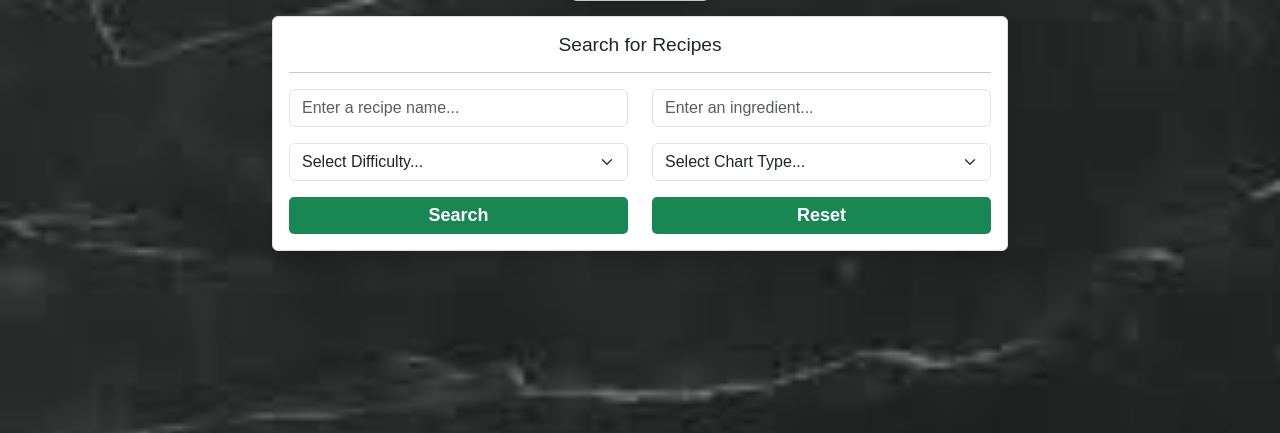
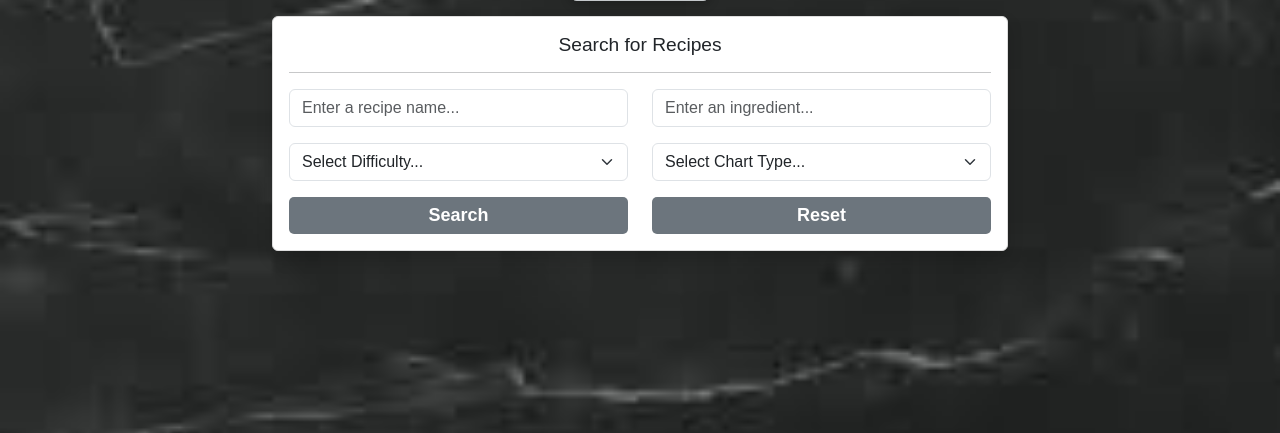
Before and after one commit to evandanowitz/A2_Recipe_App, a Django app: page /recipes/ in a window 1280 px wide, after a click on "Search". Shown: the part 298-731 px from the top of the page. Run offline with Django 4.2, Linux system fonts and the light colour scheme; the visitor is signed in with stand-in values (Sample User, id 1); data that the repository does not hold is empty.

Commit message:
Update styling for Search and Reset buttons/links in Search form

```diff
--- a/Exercise_2.2/src/recipes/templates/recipes/recipes_list.html
+++ b/Exercise_2.2/src/recipes/templates/recipes/recipes_list.html
@@ -81,8 +81,8 @@
               <!-- Search Button -->
               <div class="row">
                 <div class="text-center d-flex justify-content-center gap-4">
-                  <button type="submit" class="btn btn-success w-50 search-btn">Search</button>
-                  <a href="{% url 'recipes:recipe_list' %}" class="btn btn-success w-50 reset-btn">Reset</a>
+                  <button type="submit" class="btn btn-secondary w-50 search-btn">Search</button>
+                  <a href="{% url 'recipes:recipe_list' %}" class="btn btn-secondary w-50 reset-btn">Reset</a>
                 </div>
               </div>
 
```
